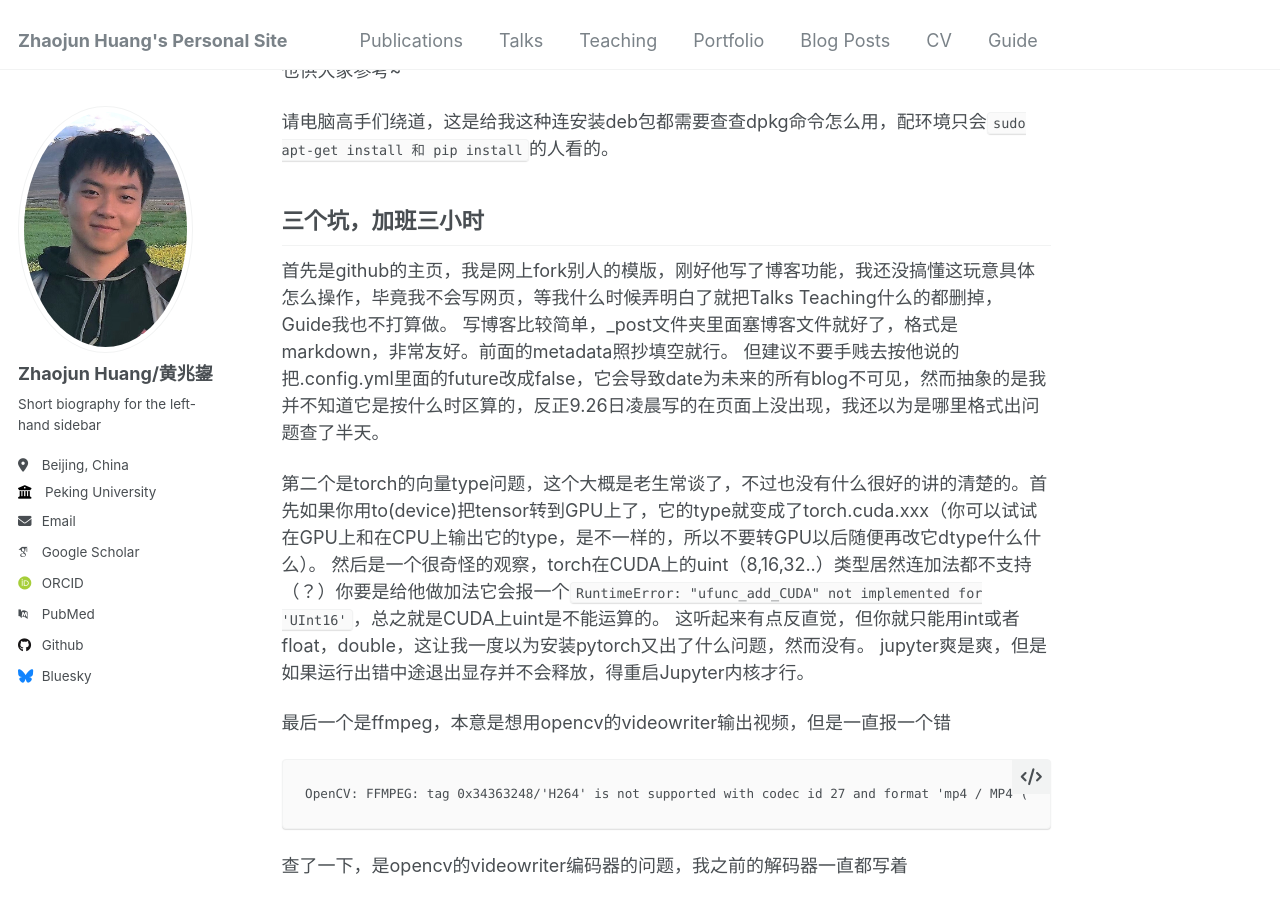
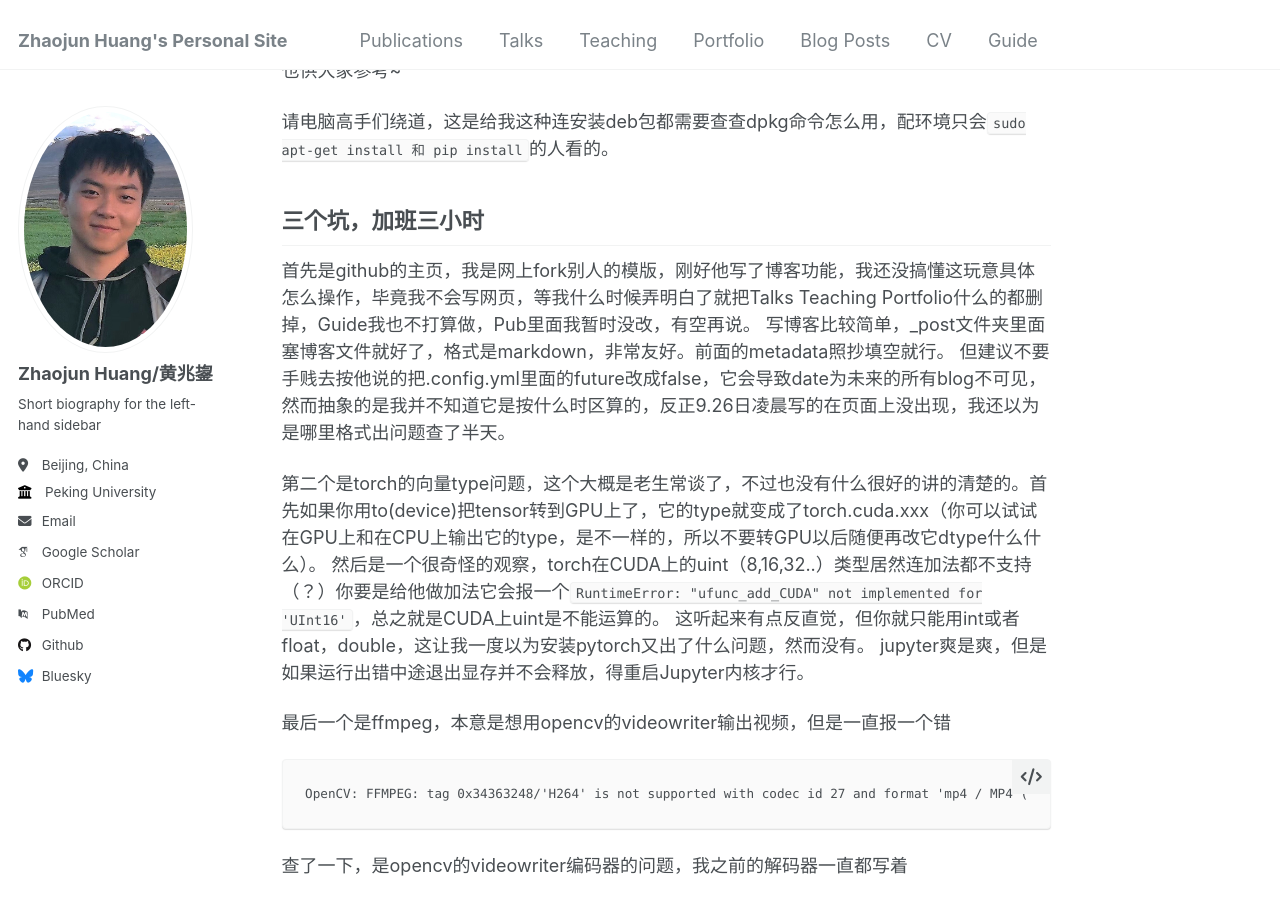
Before and after one commit to BAJimH/BAJimH.github.io, a Jekyll site: the page built from _posts/2024-09-26-My_First_Github_Blog.md, in a window 1280 px wide and 900 px high, scrolled down 581 px. Built offline with Jekyll 4.4.1, drawn with Linux system fonts in a browser that asks for light colours; some web fonts are replaced.

Commit message:
Update 2024-09-26-My_First_Github_Blog.md

```diff
--- a/_posts/2024-09-26-My_First_Github_Blog.md
+++ b/_posts/2024-09-26-My_First_Github_Blog.md
@@ -21,7 +21,7 @@ tags:
 
 ## 三个坑，加班三小时
 
-首先是github的主页，我是网上fork别人的模版，刚好他写了博客功能，我还没搞懂这玩意具体怎么操作，毕竟我不会写网页，等我什么时候弄明白了就把Talks Teaching什么的都删掉，Guide我也不打算做。
+首先是github的主页，我是网上fork别人的模版，刚好他写了博客功能，我还没搞懂这玩意具体怎么操作，毕竟我不会写网页，等我什么时候弄明白了就把Talks Teaching Portfolio什么的都删掉，Guide我也不打算做，Pub里面我暂时没改，有空再说。
 写博客比较简单，_post文件夹里面塞博客文件就好了，格式是markdown，非常友好。前面的metadata照抄填空就行。
 但建议不要手贱去按他说的把.config.yml里面的future改成false，它会导致date为未来的所有blog不可见，然而抽象的是我并不知道它是按什么时区算的，反正9.26日凌晨写的在页面上没出现，我还以为是哪里格式出问题查了半天。
 
```
